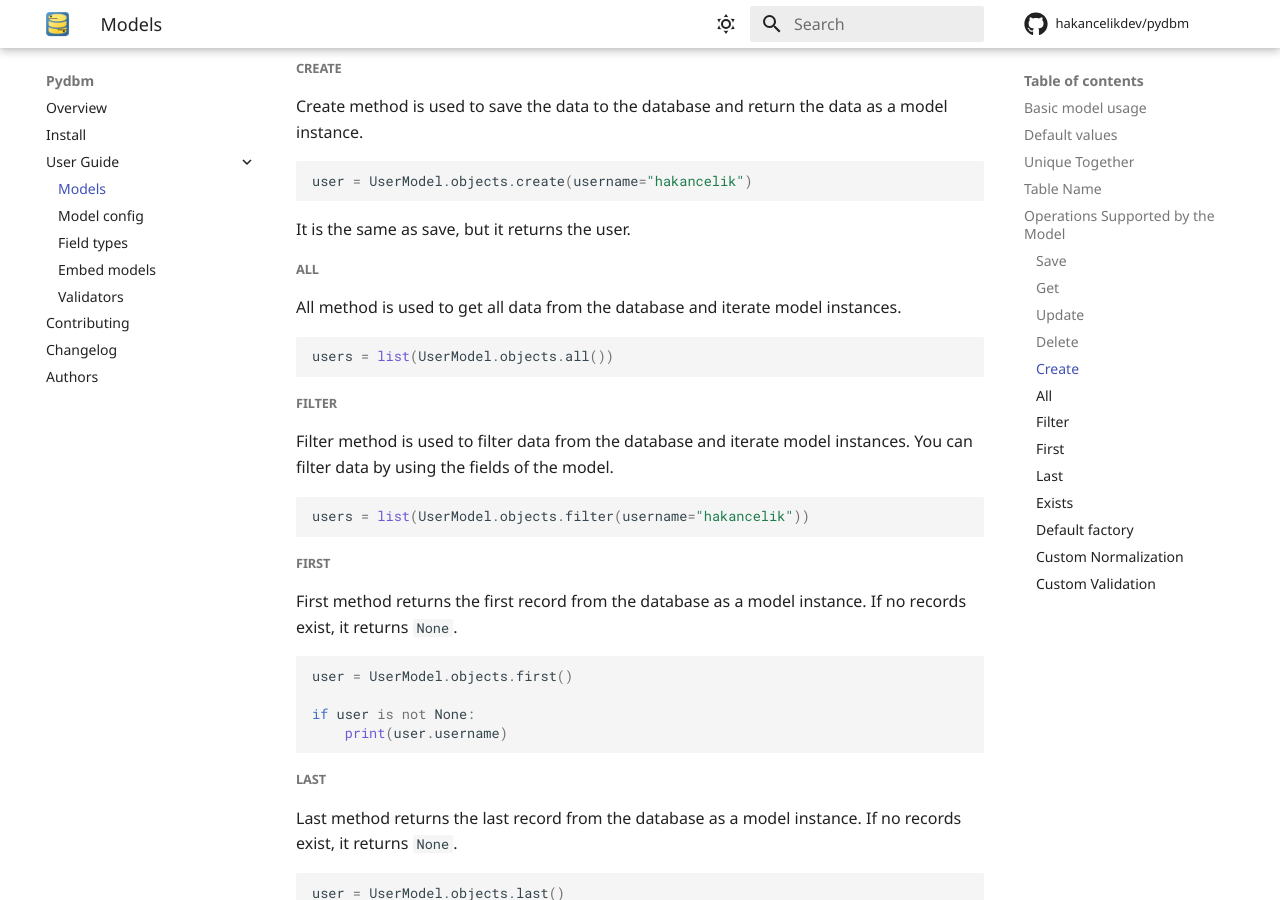
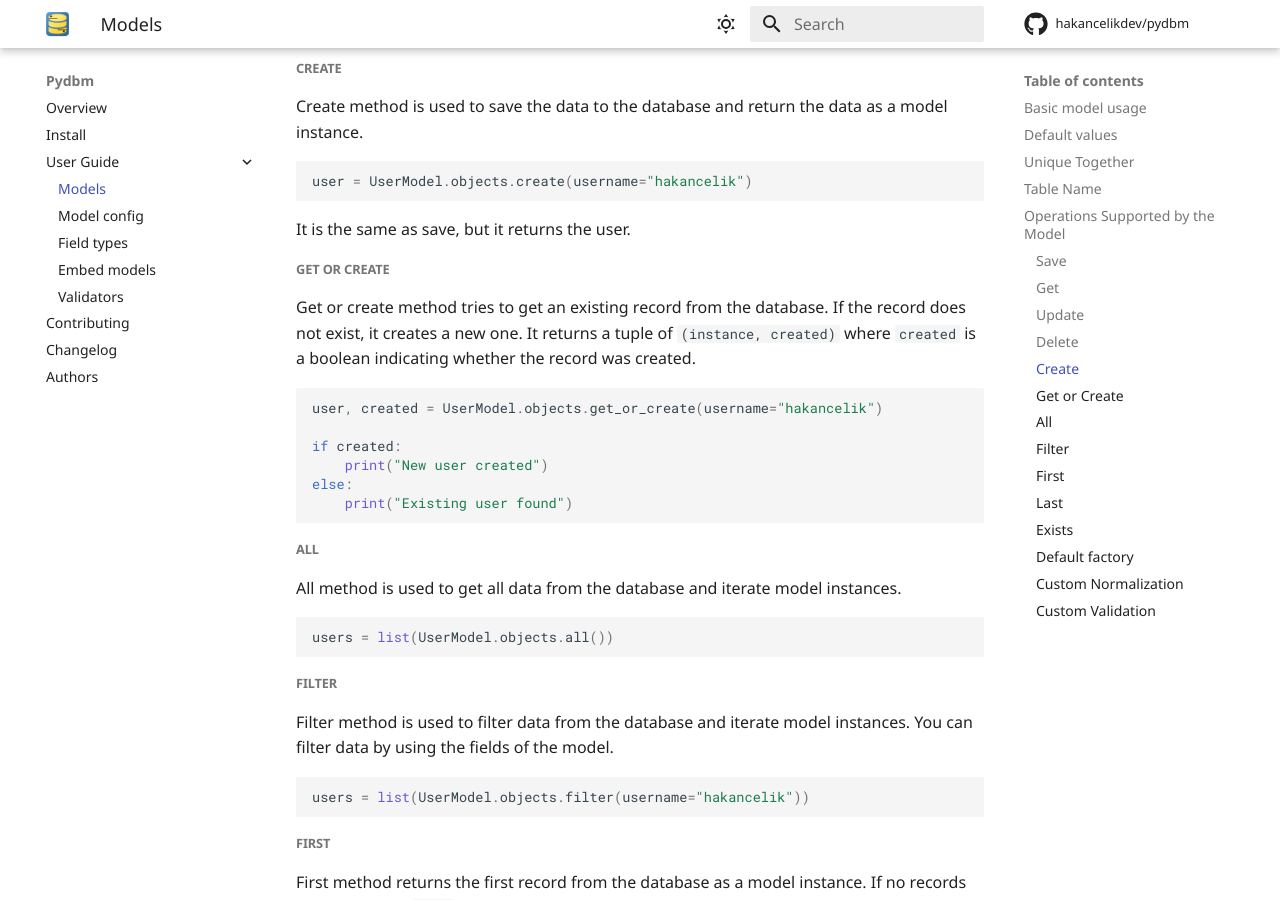
Before and after one commit to hakancelikdev/pydbm, an MkDocs documentation site: the page built from docs/tutorial/models.md, in a window 1280 px wide and 900 px high, scrolled down 3953 px. Built offline with MkDocs 1.6.1 and Material for MkDocs 9.7.7, drawn with Linux system fonts in a browser that asks for light colours; comment, search, counter and statistics services are not loaded; the version menu is left out.

Commit message:
feat: Implement model.objects.get_or_create()
Returns a tuple of (instance, created) where created is a boolean.
If the record exists, returns it with created=False.
If it doesn't exist, creates it and returns with created=True.

Closes #49

Co-Authored-By: Claude Opus 4.6 <noreply@anthropic.com>

````diff
--- a/docs/tutorial/models.md
+++ b/docs/tutorial/models.md
@@ -204,6 +204,21 @@ user = UserModel.objects.create(username="hakancelik")
 It is the same as save, but it returns the user.
 
 
+### Get or Create
+
+Get or create method tries to get an existing record from the database.
+If the record does not exist, it creates a new one.
+It returns a tuple of `(instance, created)` where `created` is a boolean indicating whether the record was created.
+
+```python
+user, created = UserModel.objects.get_or_create(username="hakancelik")
+
+if created:
+    print("New user created")
+else:
+    print("Existing user found")
+```
+
 ### All
 
 All method is used to get all data from the database and iterate model instances.
````
Also changed, not shown: 2 other files.
